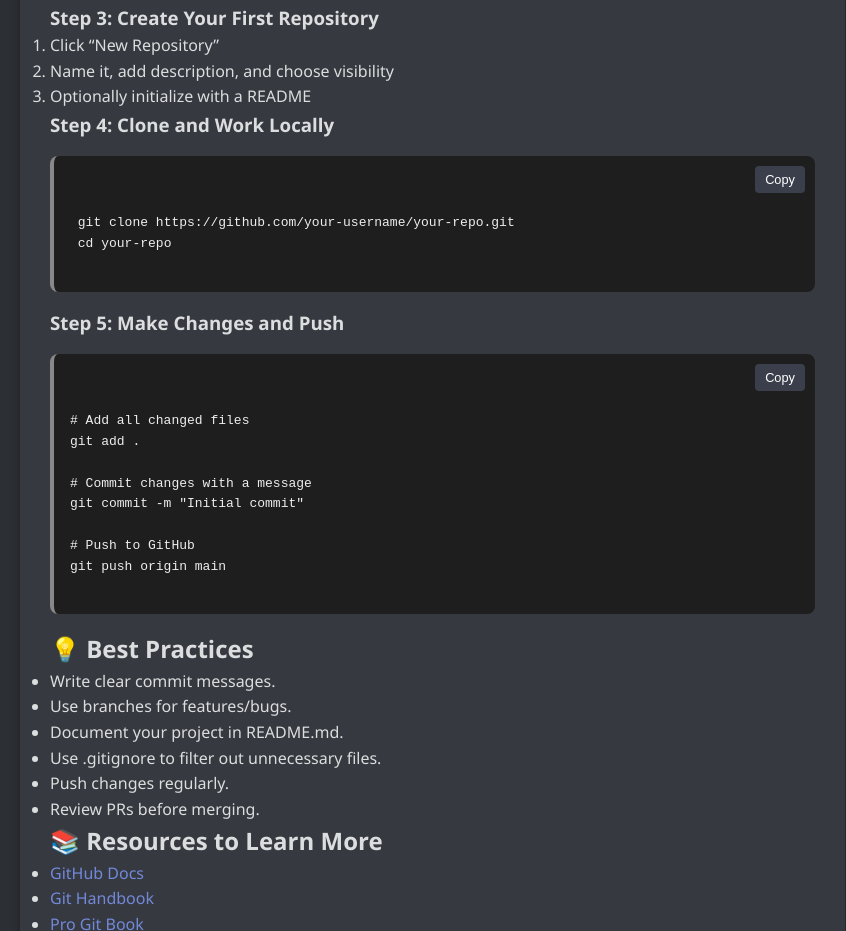
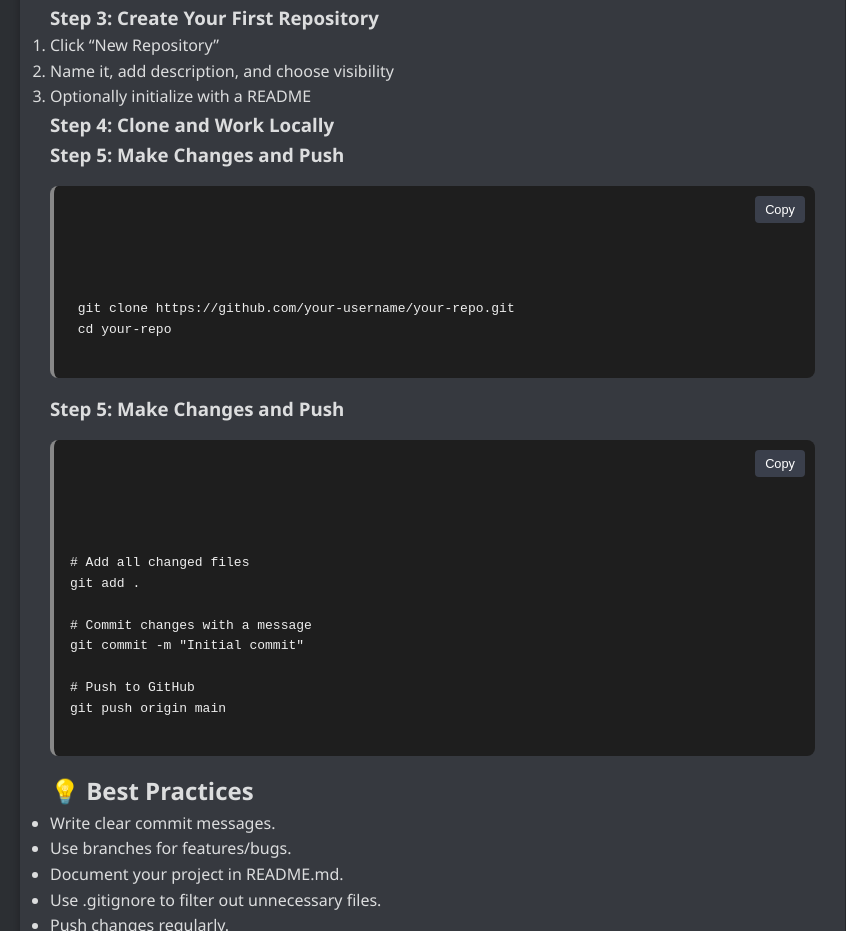
Before and after one commit to gaurav-87565/portfolio-testing, a website: page pages/blogs/githubguide.html in a window 1280 px wide. Shown: the part 1869-2800 px from the top of the page, without its empty margins (40-886 px from the left). Drawn offline with Linux system fonts and the light colour scheme.

Commit message:
fixed footer and new look to blog details

```diff
--- a/css/blogs/githubguide.css
+++ b/css/blogs/githubguide.css
@@ -3,8 +3,14 @@
   padding: 0;
   box-sizing: border-box;
 }
+html, body {
+  height: 100%;
+}
 
 body {
+  display: flex;
+  flex-direction: column;
+  min-height: 100vh;
   font-family: 'Segoe UI', Tahoma, Geneva, Verdana, sans-serif;
   background-color: #2c2f33;
   color: #dcddde;
@@ -227,7 +233,6 @@ main.center {
 }
 
 footer {
-  position: fixed;
   bottom: 0;
   width: 100%;
   color: #b9bbbe;
--- a/js/blogs/githubguide.js
+++ b/js/blogs/githubguide.js
@@ -1,19 +1,29 @@
 const hamburger = document.querySelector(".hamburger");
 const navLinks = document.querySelector(".nav-links");
+
 hamburger.addEventListener("click", (e) => {
   e.stopPropagation();
   navLinks.classList.toggle("active");
 });
+
 document.addEventListener("click", (e) => {
   if (!navLinks.contains(e.target) && !hamburger.contains(e.target)) {
     navLinks.classList.remove("active");
   }
 });
 
+// Copy button logic
 document.querySelectorAll('.copy-btn').forEach(btn => {
   btn.addEventListener('click', () => {
-        const code = btn.parentElement.querySelector('.code-content').innerText;
-        navigator.clipboard.writeText(code).then(() => {
+    const codeContainer = btn.closest('.code-container');
+    const codeBlock = codeContainer?.querySelector('.code-content');
+
+    if (!codeBlock) {
+      console.warn('No code block found for this button.');
+      return;
+    }
+
+    navigator.clipboard.writeText(codeBlock.innerText).then(() => {
       btn.textContent = 'Copied!';
       setTimeout(() => btn.textContent = 'Copy', 1500);
     }).catch(() => {
--- a/pages/blogs/githubguide.html
+++ b/pages/blogs/githubguide.html
@@ -101,15 +101,18 @@
         </ol>
 
         <h3>Step 4: Clone and Work Locally</h3>
-        <div class="code-container"><code>
+        <h3>Step 5: Make Changes and Push</h3>
+        <div class="code-container">
           <button class="copy-btn">Copy</button>
+            <code class="code-content">
  git clone https://github.com/your-username/your-repo.git
  cd your-repo
         </code></div>
 
         <h3>Step 5: Make Changes and Push</h3>
-        <div class="code-container"><code>
+        <div class="code-container">
           <button class="copy-btn">Copy</button>
+           <code class="code-content">
 # Add all changed files
 git add .
 
```
Lines whose indentation alone changed are shown as unchanged.
